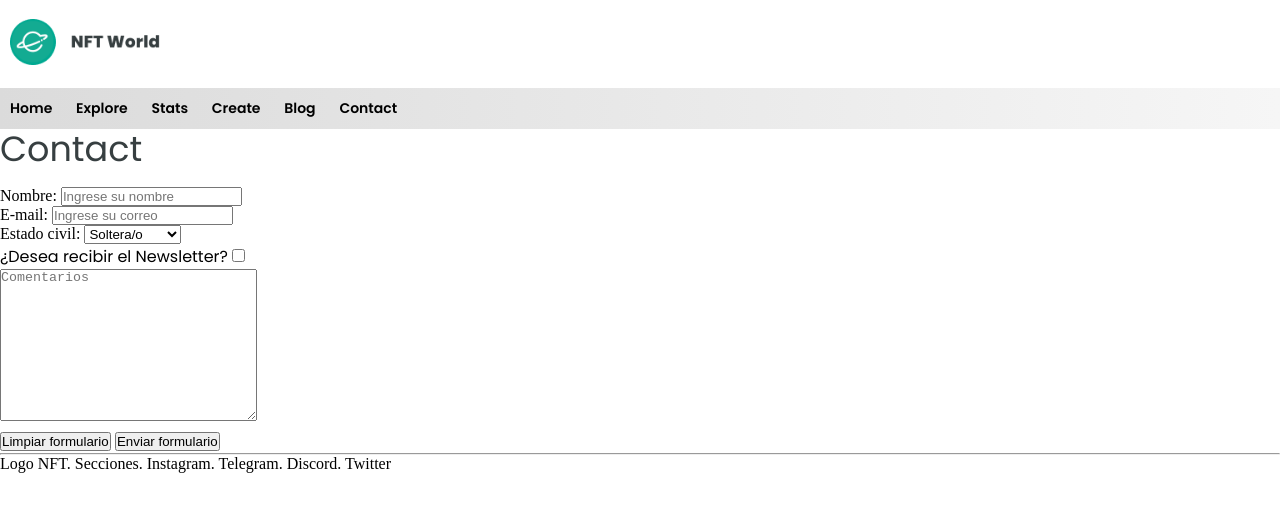
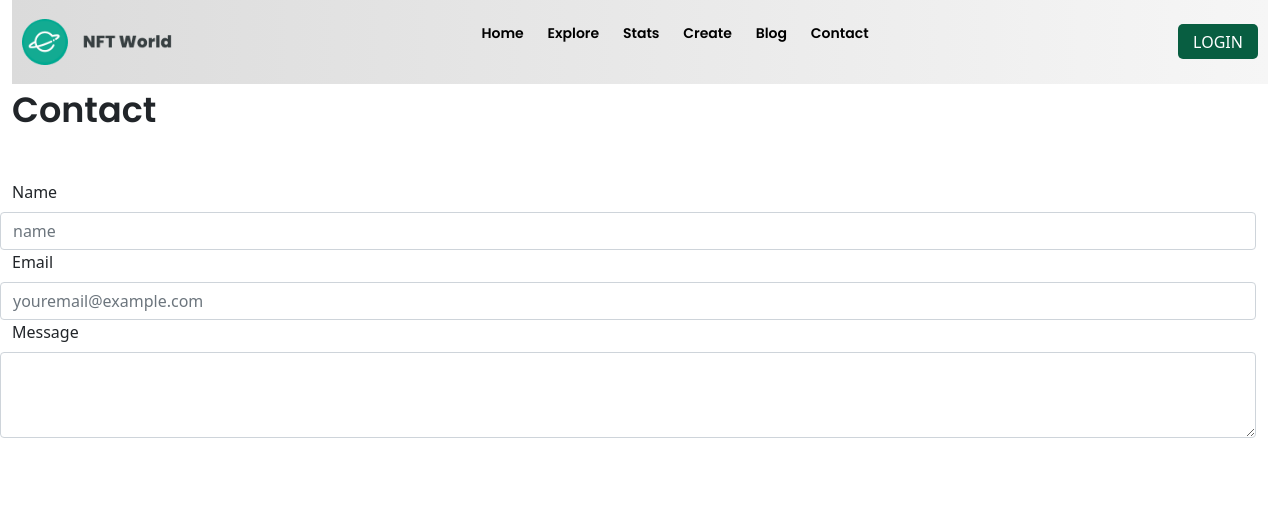
Before and after one commit to EstefaniaRod/NFT-World, a plain HTML site: page paginas/contact.html in a window 1280 px wide. Drawn offline with nearby package versions, Linux system fonts and the light colour scheme.

Commit message:
trabajo bootstrap

```diff
--- a/estilos/estilos.css
+++ b/estilos/estilos.css
@@ -36,7 +36,8 @@ li {
 ul {
     font-family: 'Poppins';
     font-weight: 600;
-    margin-right: 4%;
+    padding-left: 0;
+    /* margin-right: 4%; */
 }
 
 a {
@@ -79,13 +80,14 @@ a {
 
 .button {
     cursor: pointer;
-    margin-right: 10px;
+    /* margin-right: 10px; */
     border-radius: 5px;
     height: 35px;
     border: none;
 }
 
 .buttonLogin {
+    margin-right: 10px;
     width: 80px;
     color: white;
     background-color: rgb(8, 94, 65);
@@ -127,7 +129,7 @@ p {
 }
 
 .navegacion {
-    background: linear-gradient(90deg, rgba(219,219,219,1) 0%, rgba(246,246,246,1) 100%);
+    background: linear-gradient(90deg, rgba(219, 219, 219, 1) 0%, rgba(246, 246, 246, 1) 100%);
     display: flex;
     justify-content: space-between;
     align-items: center;
@@ -160,19 +162,19 @@ p {
     height: 200px;
     font-family: 'Poppins';
     text-align: center;
-    background: linear-gradient(90deg, rgba(219,219,219,1) 0%, rgba(246,246,246,1) 100%);
+    background: linear-gradient(90deg, rgba(219, 219, 219, 1) 0%, rgba(246, 246, 246, 1) 100%);
     display: flex;
     justify-content: center;
 }
 
 .redes {
-    width: 175px;
+    /* width: 175px; */
     margin-bottom: 20px;
-    }
+}
 
 .iconStyle {
-width: 35px;
-margin: 0px 10px 0px 10px;
+    width: 35px;
+    margin: 0px 10px 0px 10px;
 }
 
 .cardblog {
@@ -186,12 +188,12 @@ margin: 0px 10px 0px 10px;
     padding: 10px;
 }
 
-.cardexplore img{
+.cardexplore img {
     height: 216px;
     transition: height 1s;
 }
 
-.cardexplore  img:hover{
+.cardexplore img:hover {
     height: 220px;
 }
 
@@ -242,22 +244,17 @@ margin: 0px 10px 0px 10px;
     transform: rotate(15deg);
 }
 
-@keyframes fondoColor {
-    0% {
-        background-color: #FEFEFE
-}
-    100% {
-        background-color: #d3d3d3
-    }
-}
-
 .tituloMasSubtitulo {
+    width: 100%;
     animation-name: fondoColor;
     animation-duration: 4s;
     animation-timing-function: ease-in;
     animation-iteration-count: infinite;
 }
 
+.col-lg-6 {
+    justify-content: center;
+}
 
 @media (min-width: 768px) and (max-width: 1200px) {
     .image {
@@ -287,6 +284,10 @@ margin: 0px 10px 0px 10px;
 
     .grid-explore {
         grid-template-columns: 258px 258px;
+    }
+
+    .col-lg-12 {
+        justify-content: center;
     }
 }
 
@@ -319,7 +320,7 @@ margin: 0px 10px 0px 10px;
     }
 
     ul {
-        margin-right: 0%;
+        /* margin-right: 0%; */
         margin-bottom: 19px;
     }
 
@@ -378,7 +379,7 @@ margin: 0px 10px 0px 10px;
     }
 
     ul {
-        margin-right: 0%;
+        /* margin-right: 0%; */
         margin-bottom: 19px;
     }
 
--- a/paginas/contact.html
+++ b/paginas/contact.html
@@ -6,19 +6,25 @@
     <meta name="viewport" content="width=device-width, initial-scale=1.0">
     <title>Contact</title>
 
-    <link rel="stylesheet" href="../estilos/estilos.css">
-
     <link rel="preconnect" href="https://fonts.googleapis.com">
     <link rel="preconnect" href="https://fonts.gstatic.com" crossorigin>
     <link href="https://fonts.googleapis.com/css2?family=Poppins:wght@400;500;600;700;800&display=swap" rel="stylesheet">
+
+    <link href="https://cdn.jsdelivr.net/npm/bootstrap@5.1.3/dist/css/bootstrap.min.css" rel="stylesheet" integrity="sha384-1BmE4kWBq78iYhFldvKuhfTAU6auU8tT94WrHftjDbrCEXSU1oBoqyl2QvZ6jIW3" crossorigin="anonymous">
+    <script src="https://cdn.jsdelivr.net/npm/bootstrap@5.1.3/dist/js/bootstrap.bundle.min.js" integrity="sha384-ka7Sk0Gln4gmtz2MlQnikT1wXgYsOg+OMhuP+IlRH9sENBO0LRn5q+8nbTov4+1p" crossorigin="anonymous"></script>
+
+    <link rel="stylesheet" href="../estilos/estilos.css">
 
 </head>
 
 <body>
 
+    <div class="container-fluid">
+        <div class="row">
+            <div class="col-12">
         <header>
-        <a href="contact.html"><img src="../imagenes/Logo NFT.png" alt="Logo NFT World" class="headerImg"></a>
         <nav class="navegacion">
+            <a href="index.html"><img src="../imagenes/Logo NFT.png" alt="Logo NFT World" class="headerImg"></a>
             <ul class="menu">
                 <li><a href="index.html"> Home </a></li>
                 <li><a href="paginas/explore.html"> Explore </a></li>
@@ -27,53 +33,33 @@
                 <li><a href="paginas/blog.html"> Blog </a></li>
                 <li><a href="paginas/contact.html"> Contact </a></li>
             </ul>
+            <div class="buttonConteiner">
+                <button id="login" class="buttonLogin button">LOGIN</button>
+                </div>
             </nav>
             </header>
+        </div>
+    </div>
 
-    <main class="titulomain">
-        <h2>Contact</h2>
-    </main>
+    <p class="titlePrimary Contact">Contact</p>
 
-<br>
+    <div class="form1 row col-12">
+        <label for="exampleFormControlInput1" class="form-label">Name</label>
+        <input type="formName" class="form-control" id="exampleFormControlInput1" placeholder="name">
+    </div>
+    <div class="form2 row col-12">
+        <label for="exampleFormControlInput1" class="form-label">Email</label>
+        <input type="email" class="form-control" id="exampleFormControlInput1" placeholder="youremail@example.com">
+    </div>
+    <div class="form3 row col-12">
+        <label for="exampleFormControlTextarea1" class="form-label">Message</label>
+        <textarea class="form-control" id="exampleFormControlTextarea1" rows="3"></textarea>
+    </div>
 
 
-    <form>
-        <label for="Nombre">Nombre:</label>
-        <input type="text" name="" id="" placeholder="Ingrese su nombre">
 
-<br>
-        <label for="Ingrese su correo">E-mail:</label>
-        <input type="email" name="" id="" placeholder="Ingrese su correo">
-
-<br>
-
-        <label for="estado civil">Estado civil:</label>
-        <select name="estado civil" id="">
-            <option>Soltera/o</option>
-            <option>Casada/o</option>
-            <option>Divorciada/o</option>
-        </select>
-
-        <p>¿Desea recibir el Newsletter? <input type="checkbox" name="" id="">
-
-<br>
-
-        <textarea name="" id="" cols="30" rows="10" placeholder="Comentarios"></textarea>
-
-<br>
-
-        <input type="reset" value="Limpiar formulario">
-        <input type="submit" value="Enviar formulario">
-
-    </form>
-
-<hr>
-
-<div>
-    <footer class="footerColorcontact">
-        Logo NFT. Secciones. Instagram. Telegram. Discord. Twitter
-    </footer>
-</div>
+<script src="https://cdn.jsdelivr.net/npm/@popperjs/core@2.10.2/dist/umd/popper.min.js" integrity="sha384-7+zCNj/IqJ95wo16oMtfsKbZ9ccEh31eOz1HGyDuCQ6wgnyJNSYdrPa03rtR1zdB" crossorigin="anonymous"></script>
+<script src="https://cdn.jsdelivr.net/npm/bootstrap@5.1.3/dist/js/bootstrap.min.js" integrity="sha384-QJHtvGhmr9XOIpI6YVutG+2QOK9T+ZnN4kzFN1RtK3zEFEIsxhlmWl5/YESvpZ13" crossorigin="anonymous"></script>
 
 </body>
 </html>
```
Also changed, not shown: index.html (+45 -11 lines), paginas/explore.html (+21 -6 lines). Lines whose indentation alone changed are shown as unchanged.
